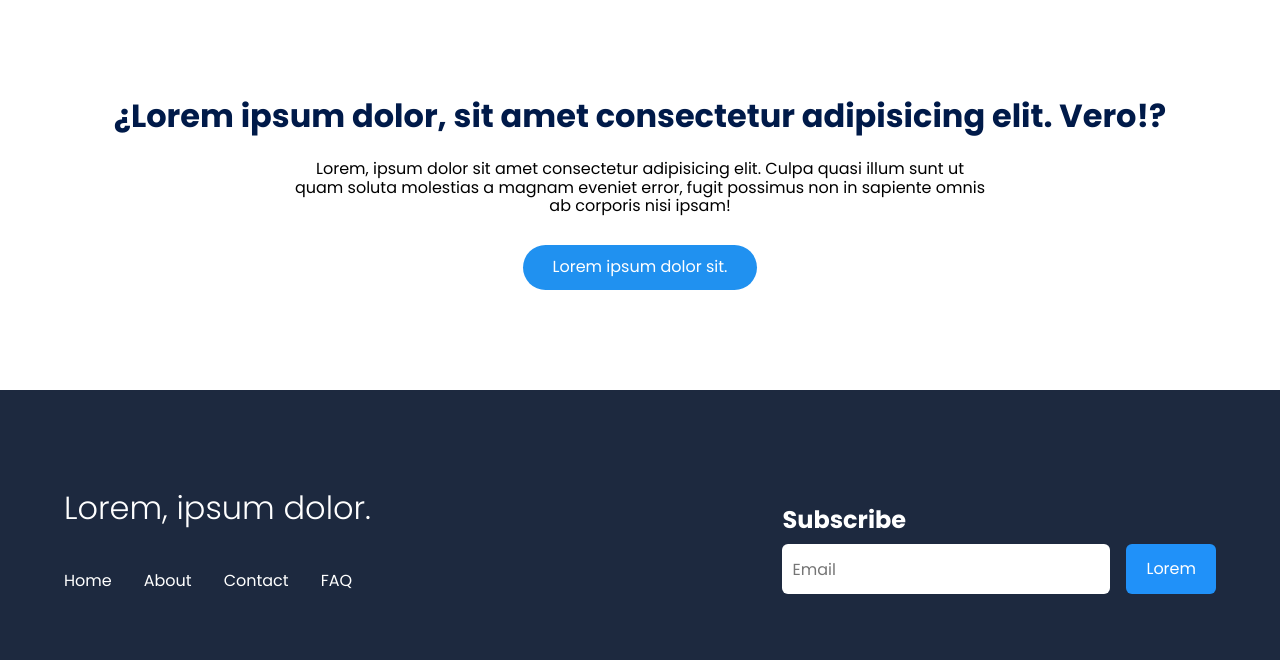
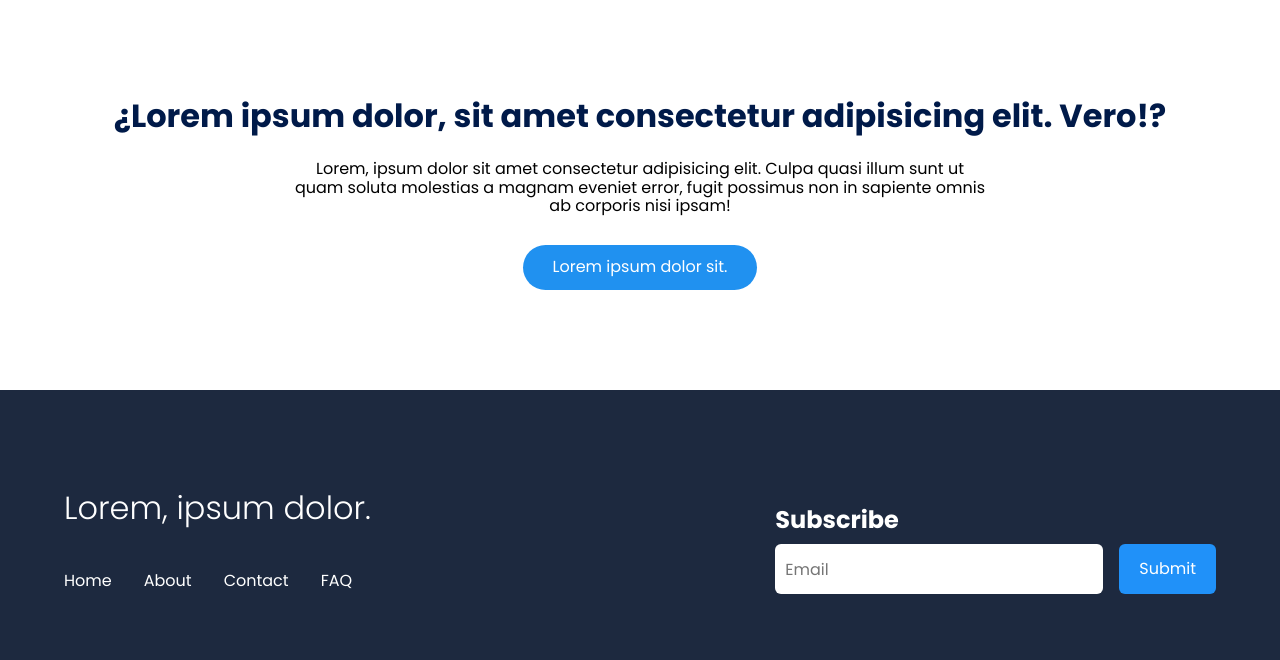
Before and after one commit to leanvaz/leanvaz.github.io, a plain HTML site: page index.html in a window 1280 px wide. Shown: the part 3747-4407 px from the top of the page. Drawn offline with Linux system fonts and the light colour scheme.

Commit message:
button value

```diff
--- a/index.html
+++ b/index.html
@@ -351,7 +351,7 @@
 							placeholder="Email"
 							class="footer__input"
 						/>
-						<input type="submit" value="Lorem" class="footer__submit" />
+						<input type="submit" value="Submit" class="footer__submit" />
 						<div id="toasts"></div>
 					</div>
 				</form>
```
